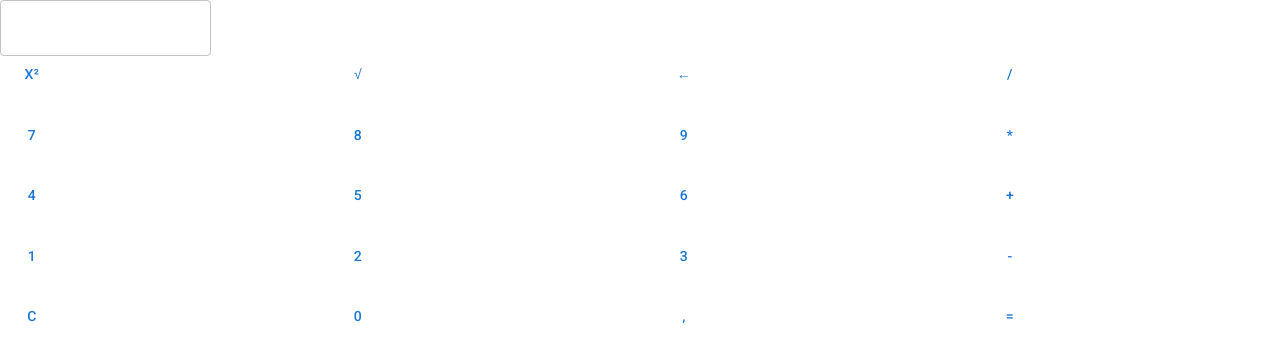
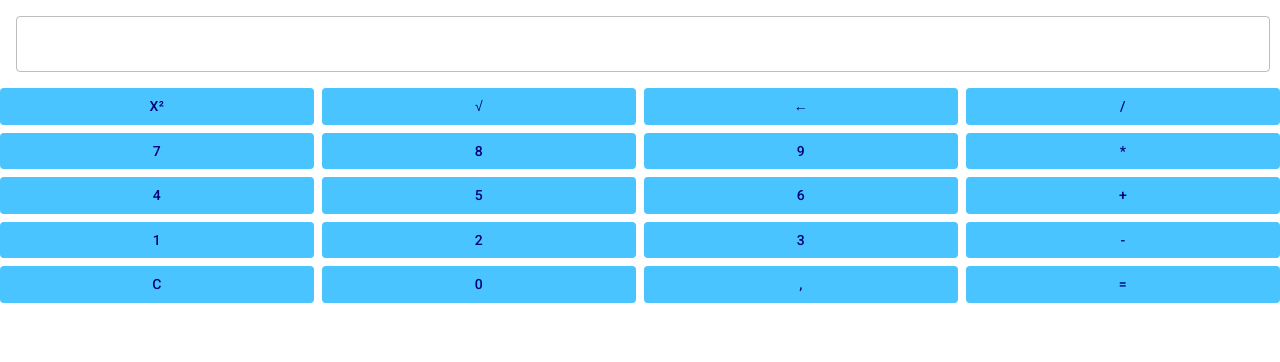
Before and after one commit to francoso77/base, a React (Create React App) app: page / in a window 1280 px wide. Shown: the top 362 px of the page. Built offline with nearby package versions, Linux system fonts and the light colour scheme.

Commit message:
incluíndo a classe

```diff
--- a/src/Home/Home.tsx
+++ b/src/Home/Home.tsx
@@ -1,5 +1,6 @@
 import * as React from 'react';
 import { Box, Grid, Button, TextField } from '@mui/material';
+import { CalculadoraCls } from '../Utils/CalculadoraCls';
 
 const teclado: string[] = [
   'x²', '√', '←', '/',
@@ -10,14 +11,28 @@ const teclado: string[] = [
 ]
 
 export default function Home() {
+
+  const passaValor = (tecla: string) => {
+    var calc = new CalculadoraCls();
+    calc.enviaValor(tecla)
+  }
+
   return (
     <>
-      <TextField id="txtVisor" name="txtVisor" variant="outlined" />
+      <TextField sx={{ width: '98%', margin: 2 }} id="txtVisor" name="txtVisor" variant="outlined" disabled />
       <Box sx={{ flexGrow: 1 }}>
-        <Grid container spacing={{ xs: 2, md: 3 }} columns={{ xs: 12, sm: 12, md: 12 }}>
+        <Grid container spacing={{ xs: 1, md: 1 }} columns={{ xs: 12, sm: 12, md: 12 }}>
           {teclado.map((tecla, index) => (
             <Grid item xs={3} sm={3} md={3} key={index}>
-              <Button>
+              <Button
+                sx={{
+                  height: '100%',
+                  width: '100%',
+                  background: '#49c4ff',
+                  color: '#000077',
+                }}
+                onClick={() => passaValor(tecla)}
+              >
                 {tecla}
               </Button>
             </Grid>
```
